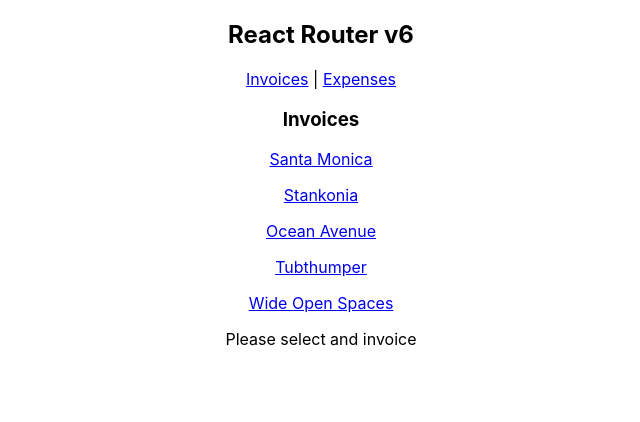
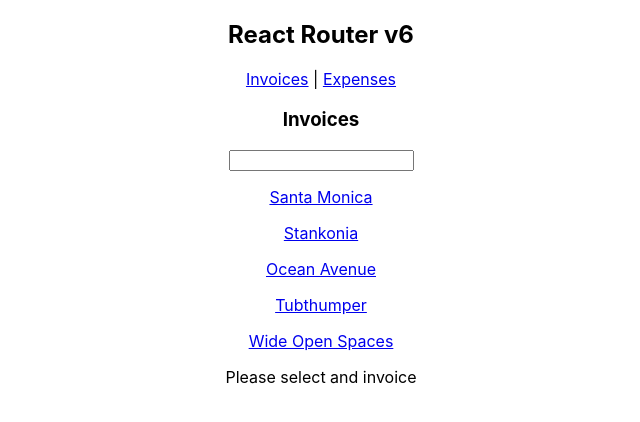
Before and after one commit to aindriu80/router-v6-tutorial, a React (Create React App) app: page /invoices in a window 1280 px wide. Shown: the top 422 px of the page, without its empty margins (319-959 px from the left). Built offline with nearby package versions, Linux system fonts and the light colour scheme.

Commit message:
Search Params

```diff
--- a/src/routes/invoices.jsx
+++ b/src/routes/invoices.jsx
@@ -1,13 +1,25 @@
 import React from 'react'
-import { Link, Outlet, NavLink } from 'react-router-dom'
+import { Outlet, NavLink, useSearchParams } from 'react-router-dom'
 import { getInvoices } from '../data'
 
 function Invoices() {
   let invoices = getInvoices()
+  let [searchParams, setSearchParams] = useSearchParams()
   return (
     <>
       <h3>Invoices</h3>
       <nav>
+        <input
+          value={searchParams.get('filter') || ''}
+          onChange={(event) => {
+            let filter = event.target.value
+            if (filter) {
+              setSearchParams({ filter })
+            } else {
+              setSearchParams({})
+            }
+          }}
+        />
         {invoices.map((invoice) => (
           <NavLink
             style={({ isActive }) => {
```
